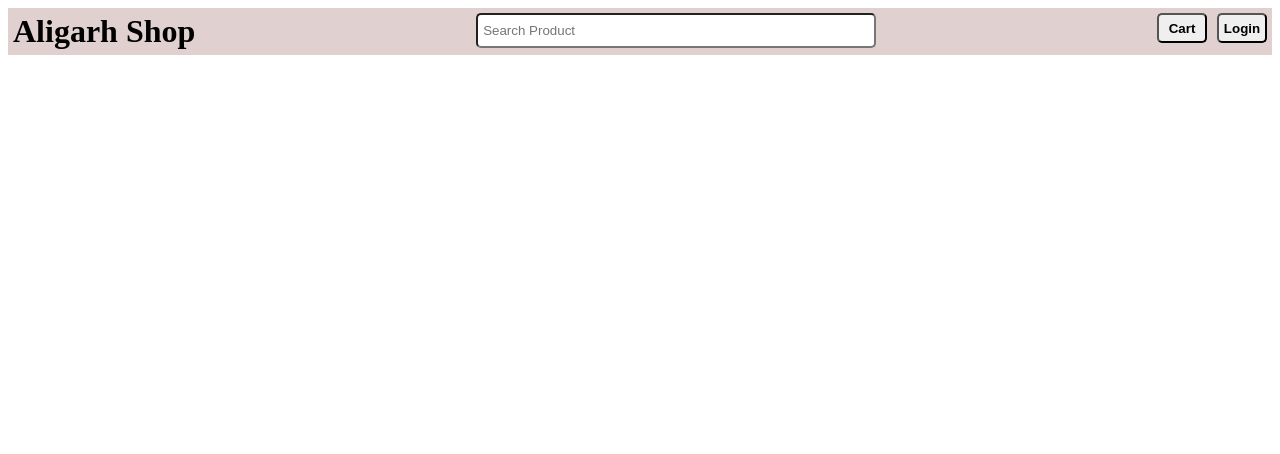
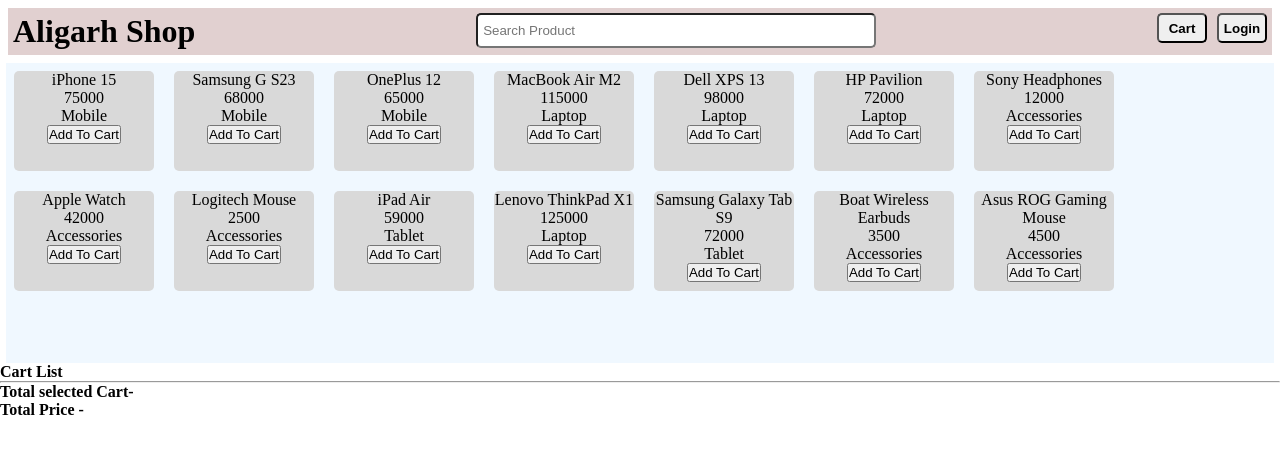
Before and after one commit to faizuddin53/vue-js-demo, a Vue app: page / in a window 1280 px wide. Shown: the top 454 px of the page. Built offline with nearby package versions, Linux system fonts and the light colour scheme.

Commit message:
product landing page added

```diff
--- a/src/App.vue
+++ b/src/App.vue
@@ -1,13 +1,17 @@
 <script setup>
-import Header from './components/Header.vue';
+import { onMounted } from "vue";
+import Header from "./components/Header.vue";
+import ProductLandingPage from "./components/product/ProductLandingPage.vue";
+
 </script>
 
 <template>
   <!-- Header -->
-   <Header/>
+  <Header />
+  <!-- ProductList -->
+   <ProductLandingPage/>
 
 </template>
 
 <style scoped>
-
 </style>
--- /dev/null
+++ b/src/components/product/ProductLandingPage.vue
@@ -0,0 +1,61 @@
+<script setup>
+import products from "../../data/product";
+import { ref } from "vue";
+const cartList = ref([]);
+const addToCard = (cartItem) => {
+  cartList.value.push(cartItem);
+};
+</script>
+
+<template>
+  <div class="ProductContainer">
+    <div class="product" v-for="item in products" :key="item.id">
+      <p>{{ item.name }}</p>
+      <p>{{ item.price }}</p>
+      <p>{{ item.category }}</p>
+      <button @click="addToCard(item)">Add To Cart</button>
+    </div>
+  </div>
+  <h4>Cart List</h4>
+  <div class="cartContainer">
+    <div class="cart" v-for="cart in cartList" :key="cart.id">
+      <p>{{ cart.name }}</p>
+    </div>
+  </div>
+  <hr />
+  <h4>Total selected Cart- {{}}</h4>
+  <h4>Total Price - {{}}</h4>
+</template>
+<style scoped>
+.ProductContainer {
+  justify-content: flex-start;
+  display: flex;
+  flex-wrap: wrap;
+  align-content: flex-start;
+  gap: 20px;
+  height: 300px;
+  background-color: aliceblue;
+  margin-left: 6px;
+  margin-right: 6px;
+  padding: 8px;
+}
+.ProductContainer .product {
+  border-radius: 5px;
+  background-color: #d9d9d9;
+  width: 140px;
+  height: 100px;
+  text-align: center;
+}
+
+.cartContainer {
+  display: flex;
+  flex-direction: column;
+  gap: 10px;
+}
+.cart {
+  padding-left: 5px;
+  background-color: bisque;
+  width: 100%;
+  height: 44px;
+}
+</style>
--- /dev/null
+++ b/src/data/product.js
@@ -0,0 +1,87 @@
+const product = [
+  {
+    id: 1,
+    name: "iPhone 15",
+    price: 75000,
+    category: "Mobile",
+  },
+  {
+    id: 2,
+    name: "Samsung G S23",
+    price: 68000,
+    category: "Mobile",
+  },
+  {
+    id: 3,
+    name: "OnePlus 12",
+    price: 65000,
+    category: "Mobile",
+  },
+  {
+    id: 4,
+    name: "MacBook Air M2",
+    price: 115000,
+    category: "Laptop",
+  },
+  {
+    id: 5,
+    name: "Dell XPS 13",
+    price: 98000,
+    category: "Laptop",
+  },
+  {
+    id: 6,
+    name: "HP Pavilion",
+    price: 72000,
+    category: "Laptop",
+  },
+  {
+    id: 7,
+    name: "Sony Headphones",
+    price: 12000,
+    category: "Accessories",
+  },
+  {
+    id: 8,
+    name: "Apple Watch",
+    price: 42000,
+    category: "Accessories",
+  },
+  {
+    id: 9,
+    name: "Logitech Mouse",
+    price: 2500,
+    category: "Accessories",
+  },{
+    id: 10,
+    name: "iPad Air",
+    price: 59000,
+    category: "Tablet",
+  },
+  {
+    id: 11,
+    name: "Lenovo ThinkPad X1",
+    price: 125000,
+    category: "Laptop",
+  },
+  {
+    id: 12,
+    name: "Samsung Galaxy Tab S9",
+    price: 72000,
+    category: "Tablet",
+  },
+  {
+    id: 13,
+    name: "Boat Wireless Earbuds",
+    price: 3500,
+    category: "Accessories",
+  },
+  {
+    id: 14,
+    name: "Asus ROG Gaming Mouse",
+    price: 4500,
+    category: "Accessories",
+  }
+];
+
+export default product
```
